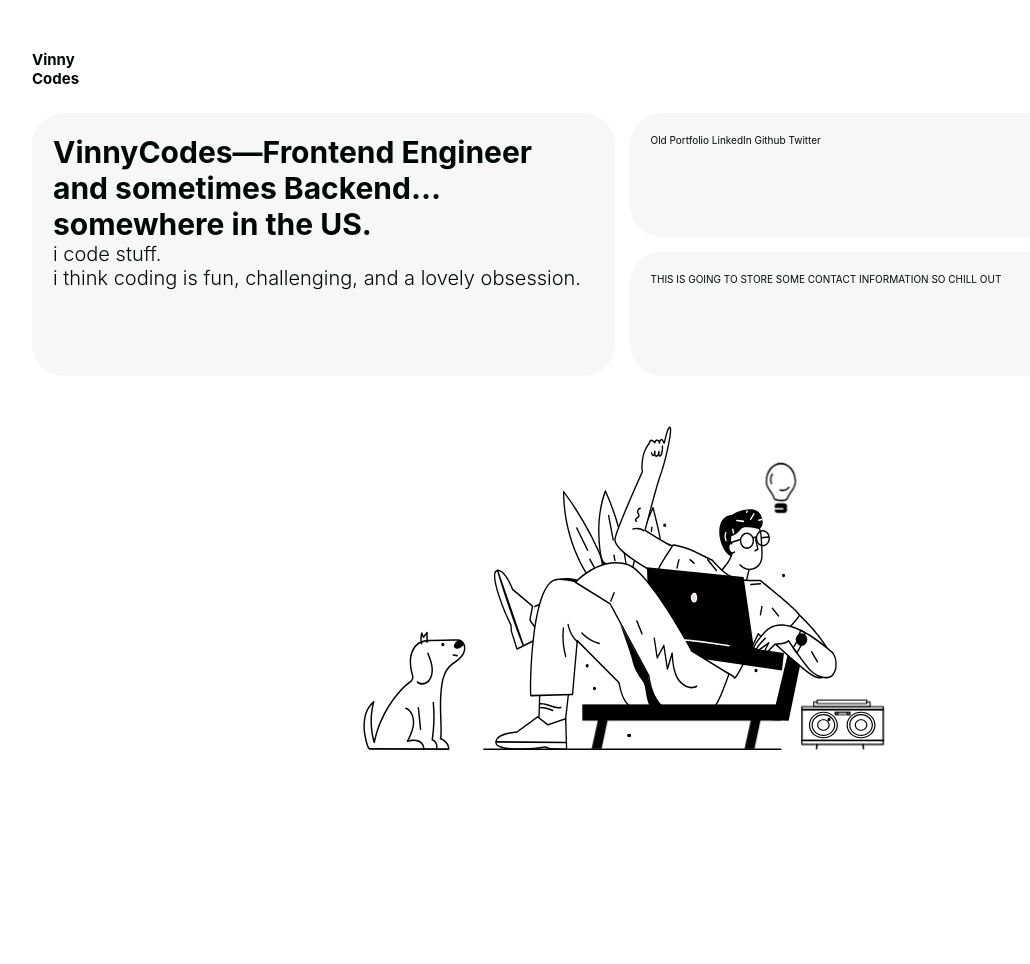
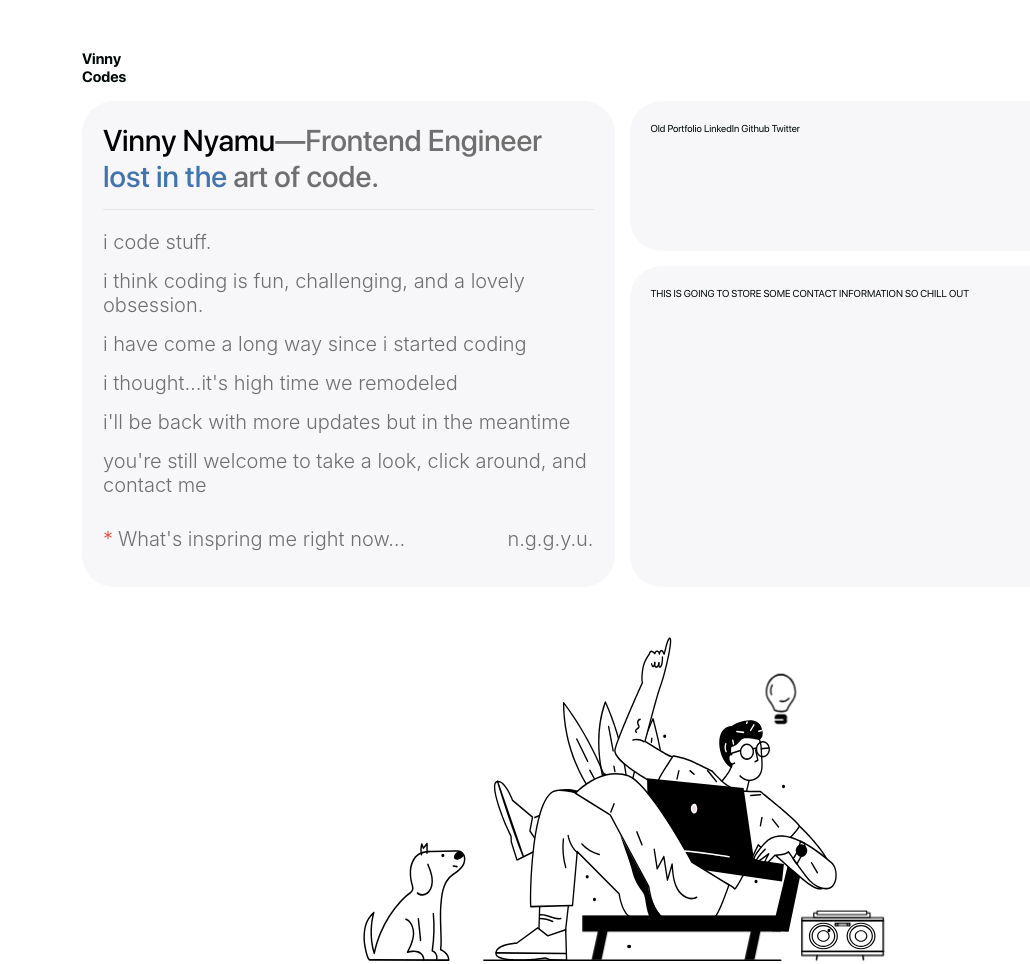
Before and after one commit to VinnyCanCode/Portfolio, a website built with webpack: page src/index.html in a window 1280 px wide. Shown: the whole page, without its empty margins (18-1048 px from the left). Before the commit the page ends 800 px from the top, so only its background shows below. Built offline with nearby package versions, Linux system fonts and the light colour scheme; files whose address does not match are found by name; a web font is replaced by a local one.

Commit message:
udpated landing page with font styling and full html

```diff
--- a/src/index.html
+++ b/src/index.html
@@ -25,11 +25,20 @@
             </div>
 
             <section class="info apple-bubble">
-                <h2>
-                    <span>VinnyCodes</span>—Frontend Engineer and sometimes Backend…somewhere in the US.
+                <h2 class="info__title">
+                    <span>Vinny Nyamu</span>—Frontend Engineer <span>lost in the</span> art of code.
                 </h2>
                 <p>i code stuff.</p>
                 <p>i think coding is fun, challenging, and a lovely obsession.</p>
+                <p>i have come a long way since i started coding</p>
+                <p>i thought…it's high time we remodeled</p>
+                <p>i'll be back with more updates but in the meantime</p>
+                <p>you're still welcome to take a look, click around, and contact me</p>
+
+                <div class="info__links">
+                    <p>What's inspring me right now…</p>
+                    <p><a href="https://www.youtube.com/watch?v=dQw4w9WgXcQ&ab?mute=1;autoplay=1" target="_blank">n.g.g.y.u.</a></p>
+                </div>
             </section>
 
             <nav class="nav apple-bubble">
--- a/src/scss/abstracts/_variables.scss
+++ b/src/scss/abstracts/_variables.scss
@@ -16,6 +16,19 @@
 $box-shadow: 0 1rem 2rem rgba(black, .05);
 $box-shadow-1: 0 1rem 2rem rgba(black, .1);
 
+// COLOR PALETTE
+$white: #ffffff !default;
+$gray-100: #d3d3d3 !default;
+$gray-200: #b8b7b7 !default;
+$gray-300: #959595 !default;
+$gray-400: #7f7f7f !default;
+$gray-500: #706f6f !default;
+$gray-600: #595959 !default;
+$gray-700: #494949 !default;
+$gray-800: #373736 !default;
+$gray-900: #1d1c1c !default;
+$black: #000000 !default;
+
 
 // MEDIA QUERY VARIABLES
 $bp-xxl: 80.31rem; // 1285px
--- a/src/scss/base/_base.scss
+++ b/src/scss/base/_base.scss
@@ -39,7 +39,6 @@
     margin: 0 auto;
     font-family: $primary-font;
     color: #000807;
-
 
     @media only screen and (max-width: $bp-xxl) {
         padding: 5rem;
--- a/src/scss/layout/_info.scss
+++ b/src/scss/layout/_info.scss
@@ -1,6 +1,49 @@
 .info {
     grid-area: info;
 
-    font-size: 2rem;
-    font-weight: 300;
+
+    &__title {
+        font-size: 3rem;
+        font-weight: 500;
+        color: $gray-500;
+        margin-bottom: 2rem;
+        padding-bottom: 1.5rem;
+        border-bottom: .5px solid rgba($gray-200, .3);
+
+        span {
+            color: $black;
+
+            &:nth-of-type(2n){
+                font-weight: 500;
+                color: #4274AE;
+            }
+        }
+    }
+
+    p {
+        font-size: 2rem;
+        font-weight: 300;
+        color: $gray-500;
+        margin-bottom: 1.5rem;
+    }
+
+    &__links {
+        display: flex;
+        justify-content: space-between;
+        flex-wrap: wrap;
+        margin-top: 3rem;
+
+        p:first-of-type {
+            padding-right: 2rem;
+            &:before {
+                content: "*";
+                color: $avatar-red;
+                margin-right: .5rem;
+            }
+        }
+
+        & > * {
+            font-size: 1rem;
+        }
+    }
 }
--- a/src/scss/layout/_loading.scss
+++ b/src/scss/layout/_loading.scss
@@ -1,29 +1,31 @@
 .loading {
-    height: 100vh;
+    // height: 100vh;
+    padding: 5rem 10rem 2rem;
+    overflow-y: hidden;
 
     display: flex;
     flex-direction: column;
     justify-content: space-between;
 
-    font-family: SF Pro Display, sans-serif;
+    font-family: $new-font;
 
     &__main {
-        max-width: 1200px;
+        max-width: 1300px;
         margin: 0 auto;
         display: grid;
         grid-template-columns: 2fr 2fr;
-        grid-template-rows: max-content 1fr 1fr;
+        grid-template-rows: max-content 150px 1fr;
         grid-template-areas:
         "logo ."
         "info nav"
         "info contact";
         grid-gap: 1.5rem;
 
-        height: 500px;
+        // height: 500px;
     }
 
     .logo {
-        margin-bottom: 1rem;
+        margin-bottom: 0;
     }
 
 
@@ -43,7 +45,7 @@
 
     @media only screen and (min-width: $bp-med) {
         &__main {
-            height: 500px;
+            // height: 500px;
         }
         #animated-svg {
             width: 600px;
```
Also changed, not shown: dist/css/main.css.
